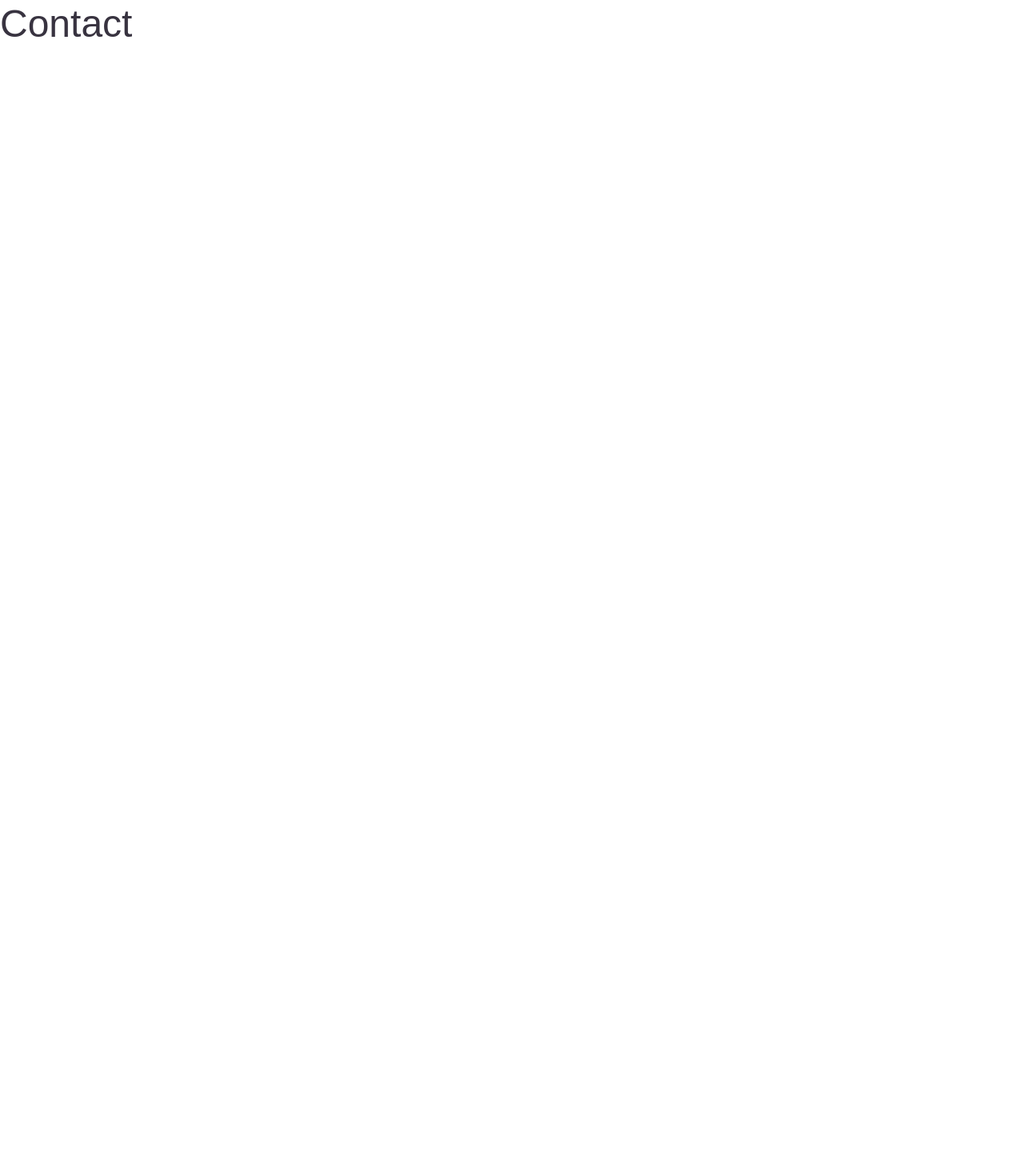
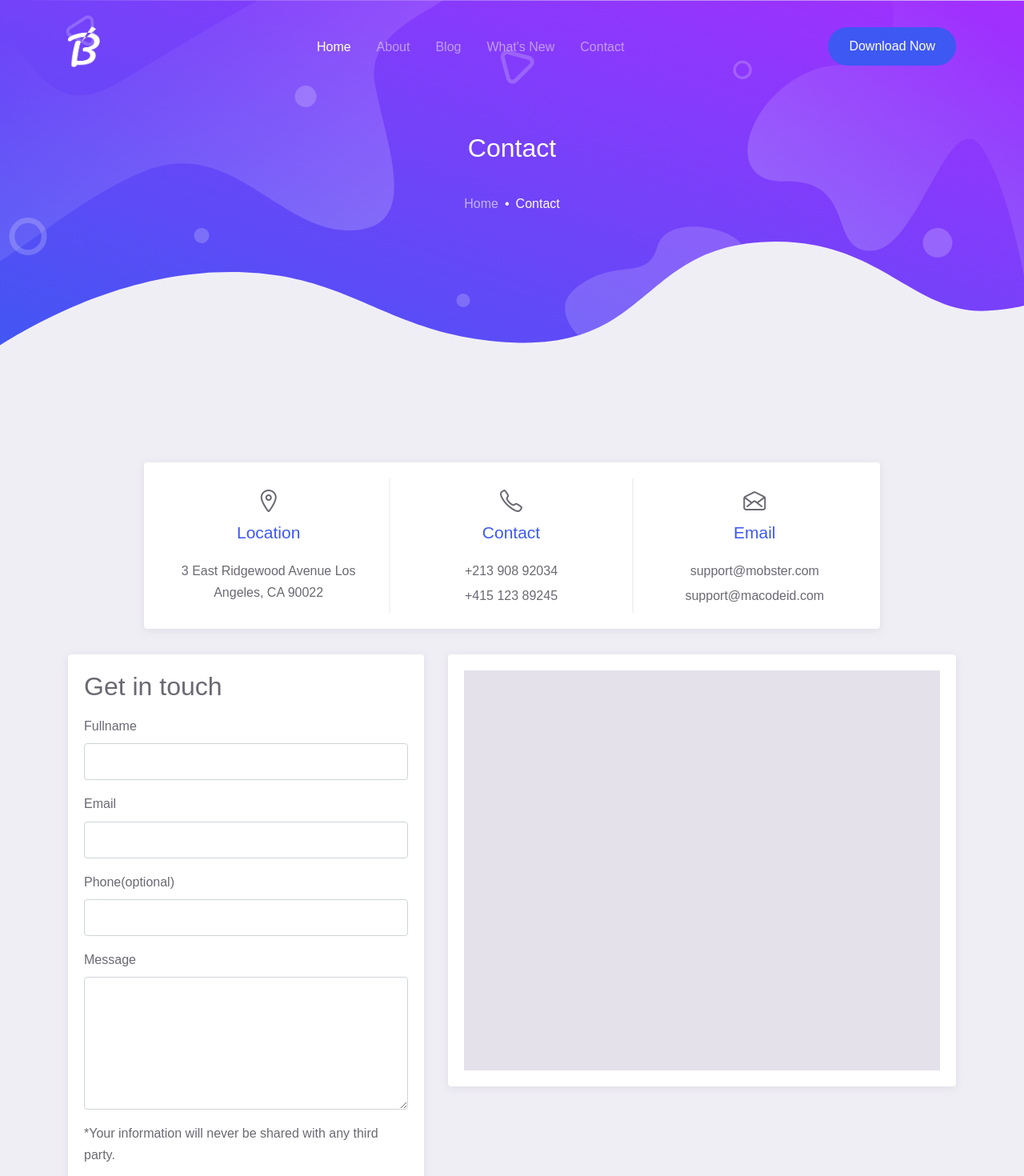
Before and after one commit to iftyjs/front-end-to-react-one, a React (Create React App) app: page /contact in a window 1280 px wide. Shown: the top 1470 px of the page at 80% size. Before the commit the page ends 800 px from the top, so only its background shows below. Built offline with nearby package versions, Linux system fonts and the light colour scheme.

Commit message:
contact html added

```diff
--- a/src/Pages/Contact/index.jsx
+++ b/src/Pages/Contact/index.jsx
@@ -1,8 +1,117 @@
+import HeroMini from './../../assets/img/hero_mini.svg';
+// Components
+import Footer from './../../components/Footer';
+import Nav from './../../components/Nav';
 function Contact() {
   return (
-    <div>
-      <h1>Contact</h1>
+    <>
+
+    <Nav />
+
+    <div className="bg-light">
+
+      <div className="page-hero-section bg-image hero-mini" style={{backgroundImage: `url(${HeroMini})`}}>
+        <div className="hero-caption">
+          <div className="container fg-white h-100">
+            <div className="row justify-content-center align-items-center text-center h-100">
+              <div className="col-lg-6">
+                <h3 className="mb-4 fw-medium">Contact</h3>
+                <nav aria-label="breadcrumb">
+                  <ol className="breadcrumb breadcrumb-dark justify-content-center bg-transparent">
+                    <li className="breadcrumb-item"><a href="index.html">Home</a></li>
+                    <li className="breadcrumb-item active" aria-current="page">Contact</li>
+                  </ol>
+                </nav>
+              </div>
+            </div>
+          </div>
+        </div>
+      </div>
+
+      <div className="page-section">
+        <div className="container">
+          <div className="row justify-content-center">
+            <div className="col-lg-10 my-3 wow fadeInUp">
+              <div className="card-page">
+                <div className="row row-beam-md">
+                  <div className="col-md-4 text-center py-3 py-md-2">
+                    <i className="mai-location-outline h3"></i>
+                    <p className="fg-primary fw-medium fs-vlarge">Location</p>
+                    <p className="mb-0">
+                      3 East Ridgewood Avenue Los Angeles, CA 90022
+                    </p>
+                  </div>
+                  <div className="col-md-4 text-center py-3 py-md-2">
+                    <i className="mai-call-outline h3"></i>
+                    <p className="fg-primary fw-medium fs-vlarge">Contact</p>
+                    <p className="mb-1">+213 908 92034</p>
+                    <p className="mb-0">+415 123 89245</p>
+                  </div>
+                  <div className="col-md-4 text-center py-3 py-md-2">
+                    <i className="mai-mail-open-outline h3"></i>
+                    <p className="fg-primary fw-medium fs-vlarge">Email</p>
+                    <p className="mb-1">support@mobster.com</p>
+                    <p className="mb-0">support@macodeid.com</p>
+                  </div>
+                </div>
+              </div>
+            </div>
+            <div className="col-md-6 col-lg-5 my-3 wow fadeInUp">
+              <div className="card-page">
+                <h3 className="fw-normal">Get in touch</h3>
+                <form method="POST" className="mt-3">
+                  <div className="form-group">
+                    <label htmlFor="name" className="fw-medium fg-grey">Fullname</label>
+                    <input type="text" className="form-control" id="name" />
+                  </div>
+
+                  <div className="form-group">
+                    <label htmlFor="email" className="fw-medium fg-grey">Email</label>
+                    <input type="text" className="form-control" id="email" />
+                  </div>
+
+                  <div className="form-group">
+                    <label htmlFor="phone" className="fw-medium fg-grey">Phone(optional)</label>
+                    <input type="number" className="form-control" id="phone" />
+                  </div>
+
+                  <div className="form-group">
+                    <label htmlFor="message" className="fw-medium fg-grey">Message</label>
+                    <textarea
+                      rows="6"
+                      className="form-control"
+                      id="message"
+                    ></textarea>
+                  </div>
+
+                  <p>
+                    *Your information will never be shared with any third party.
+                  </p>
+
+                  <div className="form-group mt-4">
+                    <button type="submit" className="btn btn-primary">
+                      Send Message
+                    </button>
+                  </div>
+                </form>
+              </div>
+            </div>
+            <div className="col-md-6 col-lg-7 my-3 wow fadeInUp">
+              <div className="card-page">
+                <div className="maps-container">
+                  <div id="myMap"></div>
+                </div>
+              </div>
+            </div>
+          </div>
+        </div>
+      </div>
+
     </div>
+
+    <Footer />
+
+    </>
   );
 }
 
```
Also changed, not shown: 1 other file (tests, documents, lock files or other folders).
